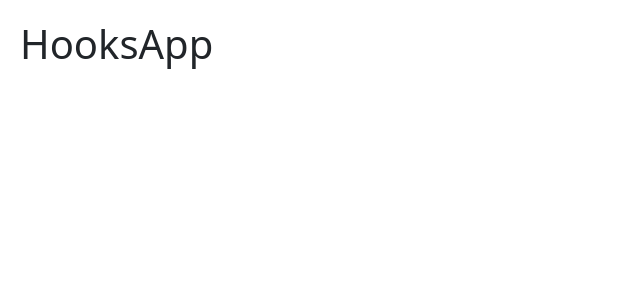
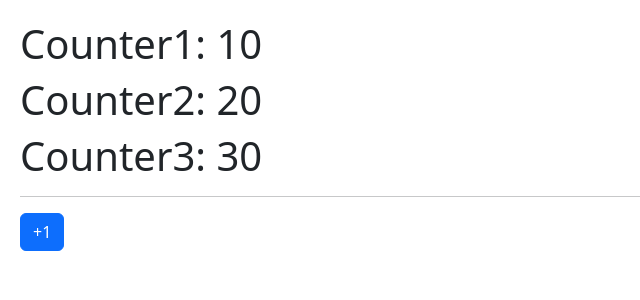
Before and after one commit to dgutierrez21/React-De-cero-a-experto-Hooks-y-MERN-, a React (Vite) app in the folder 05-hooks-app/: page / in a window 1280 px wide. Shown: the top 300 px of the page, without its empty margins (0-640 px from the left). Built offline with nearby package versions, Linux system fonts and the light colour scheme.

Commit message:
useState

```diff
--- /dev/null
+++ b/05-hooks-app/src/01-useState/CounterApp.jsx
@@ -0,0 +1,32 @@
+import { useState } from "react";
+
+export const CounterApp = () => {
+  const [contador, setContador] = useState({
+    contador1: 10,
+    contador2: 20,
+    contador3: 30,
+  });
+
+  const { contador1, contador2, contador3 } = contador;
+  return (
+    <>
+      <h1>Counter1: {contador1} </h1>
+      <h1>Counter2: {contador2} </h1>
+      <h1>Counter3: {contador3} </h1>
+
+      <hr />
+
+      <button
+        className="btn btn-primary"
+        onClick={() =>
+          setContador({
+            ...contador,
+            contador1: contador1 + 1,
+          })
+        }
+      >
+        +1
+      </button>
+    </>
+  );
+};
--- a/05-hooks-app/src/HooksApp.jsx
+++ b/05-hooks-app/src/HooksApp.jsx
@@ -1,5 +1,9 @@
+import { CounterApp } from "./01-useState/CounterApp";
+
 const HooksApp = () => {
-  return <h1>HooksApp</h1>;
+  return (
+    <CounterApp/>
+  );
 };
 
 export default HooksApp;
```
